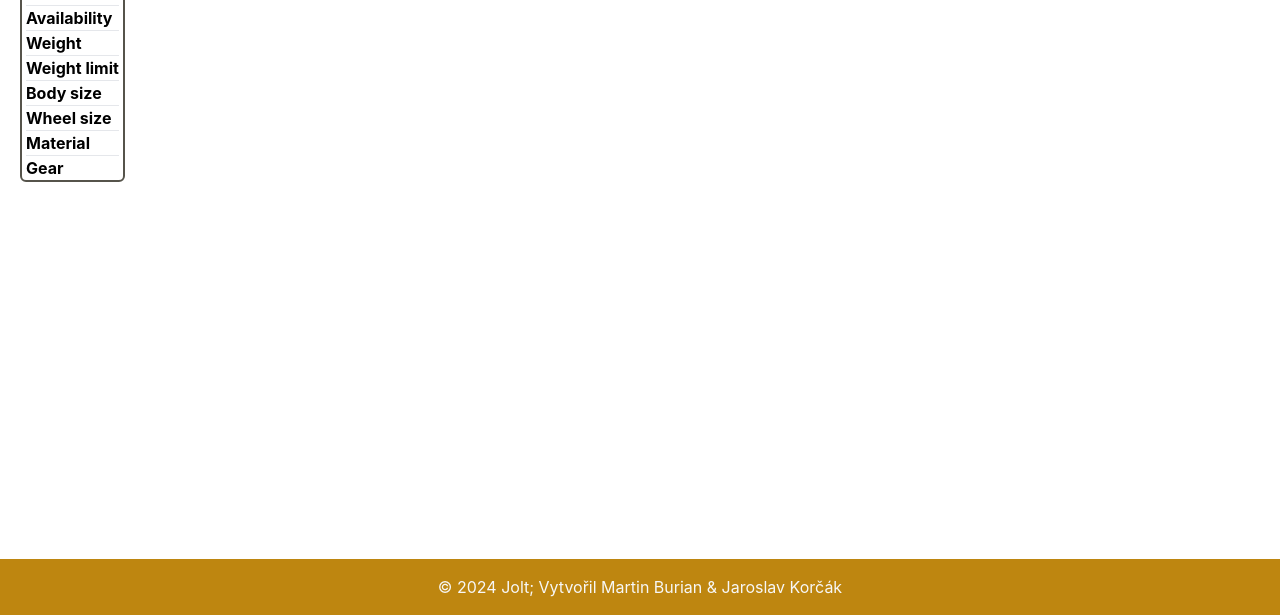
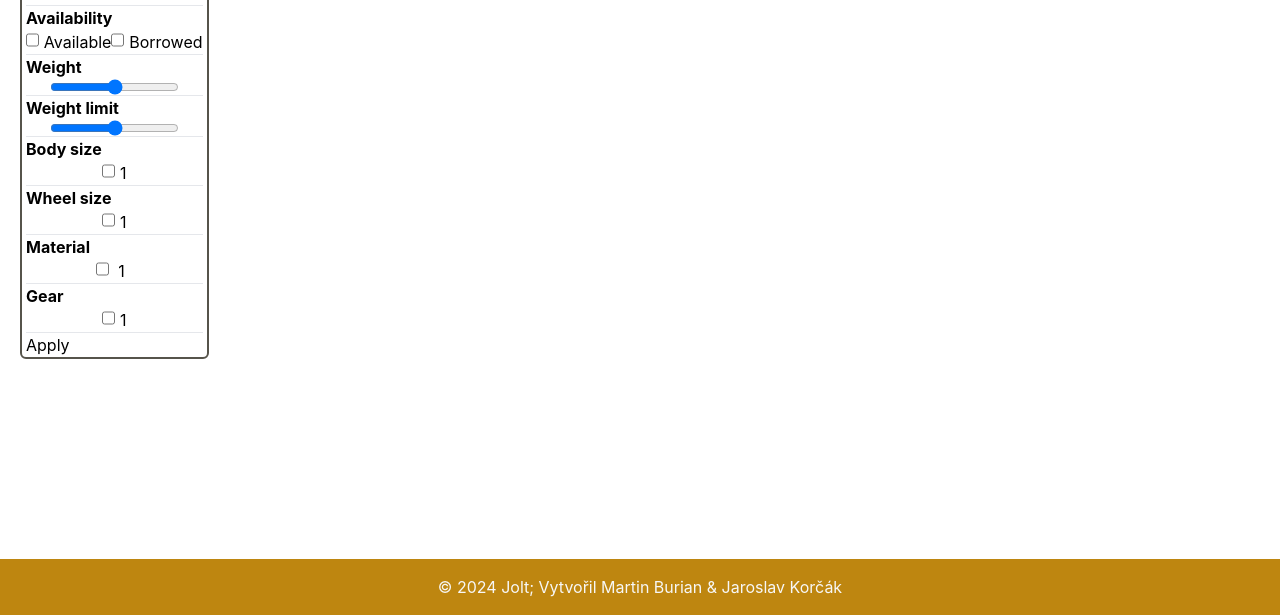
Before and after one commit to KrazyManJ/jolt, a Flask app: template templates/index/page.jinja in a window 1280 px wide. Shown: the part 185-800 px from the top of the page. Run offline with Flask 2, Linux system fonts and the light colour scheme; the template is opened without the code that fills it: most values are stand-ins (such as "Sample title", 1, 10 or a date in 2020); some libraries are stand-ins or nearby versions.

Commit message:
Added method for filtering and some styles related to checkboxes in Filter. Modified method and endpoint for filters and the Filter on the Main page.

```diff
--- a/static/css/styles.css
+++ b/static/css/styles.css
@@ -32,8 +32,8 @@
 }
 
 main a {
-  text-decoration: underline;
-  color: var(--col-primary);
+    text-decoration: underline;
+    color: var(--col-primary);
 }
 
 .banner-img {
@@ -44,3 +44,19 @@ main a {
 .banner-shadow {
   box-shadow: inset 0 -40px 16px -16px #fff;
 }
+
+input[type=checkbox] {
+    accent-color: var(--col-primary);
+    min-height: 1rem;
+    margin-right: 0.3rem;
+}
+
+.filter-label{
+    margin-right: 0.5rem;
+}
+
+.filter {
+    display: flex;
+    flex-grow: 1;
+    justify-content: space-around;
+}
--- a/templates/index/filter.jinja
+++ b/templates/index/filter.jinja
@@ -3,17 +3,49 @@
         <h1 class="text-lg font-bold">Filter</h1>
         <hr>
         <h2 class="font-bold">Availability</h2>
+        <div class="filter">
+            <span><input type="checkbox" name="ready" value="available"><label>Available</label></span>
+            <span><input type="checkbox" name="ready" value="borrowed"><label>Borrowed</label></span>
+        </div>
         <hr>
         <h2 class="font-bold">Weight</h2>
+        <div class="filter"><input type="range" name="weight" min="{{ filters[0][0] }}"
+                                   max="{{ filters[0][1] }}"></div>
         <hr>
         <h2 class="font-bold">Weight limit</h2>
+        <div class="filter"><input type="range" name="weight_lim" min="{{ filters[1][0] }}"
+                                   max="{{ filters[1][1] }}"></div>
         <hr>
         <h2 class="font-bold">Body size</h2>
+        <div class="filter">
+            {% for size in filters[3] %}
+                <span><input name="size" type="checkbox" value="{{ size[0] }}"><label>{{ size[0] }}</label></span>
+            {% endfor %}
+        </div>
         <hr>
         <h2 class="font-bold">Wheel size</h2>
+        <div class="filter">
+            {% for wsize in filters[5] %}
+                <span><input name="wsize" type="checkbox" value="{{ wsize[0] }}"><label>{{ wsize[0] }}</label></span>
+            {% endfor %}
+        </div>
         <hr>
         <h2 class="font-bold">Material</h2>
+        <div class="filter">
+            {% for material in filters[4] %}
+                <span><input name="material" type="checkbox" value="{{ material[0] }}">
+                    <label class="filter-label">{{ material[0] }}</label></span>
+            {% endfor %}
+        </div>
         <hr>
         <h2 class="font-bold">Gear</h2>
+        <div class="filter">
+            {% for gear in filters[3] %}
+                <span><input name="gear" type="checkbox" value="{{ gear[0] }}"><label>{{ gear[0] }}</label>
+                </span>
+            {% endfor %}
+        </div>
+        <hr>
+        <button type="submit">Apply</button>
     </form>
 </aside>
```
Also changed, not shown: services/bike_service.py (+36 -2 lines), views/index.py (+23 -4 lines).
